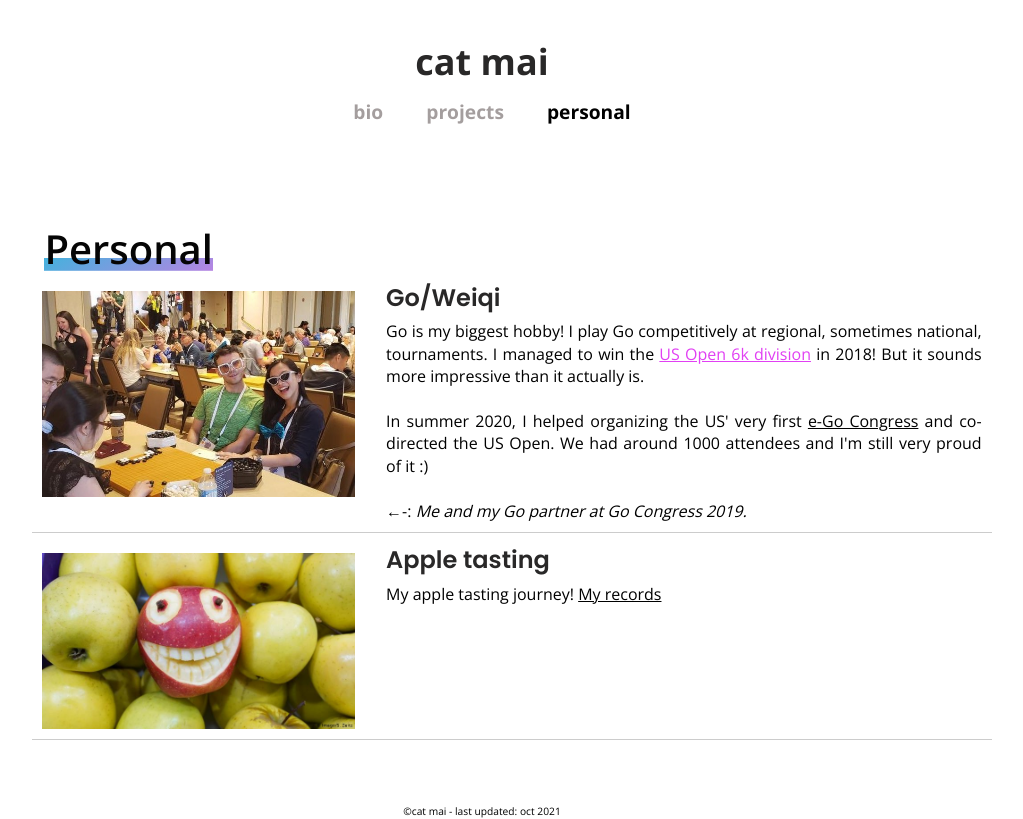
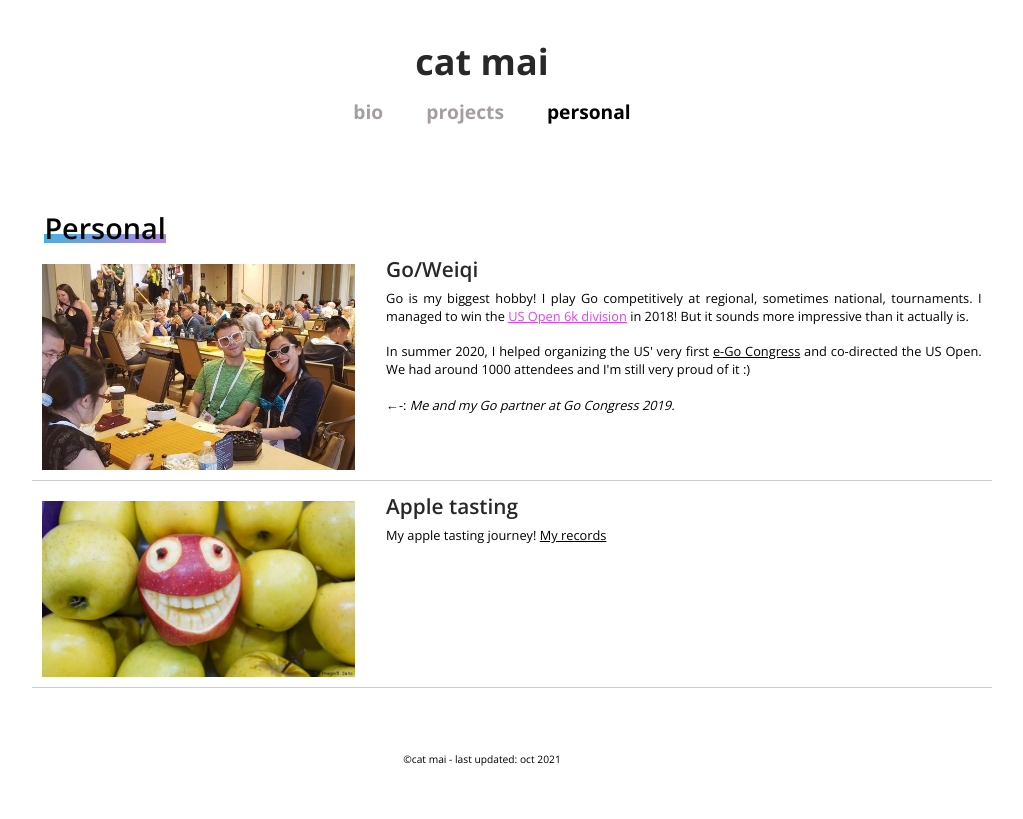
Before and after one commit to catxmai/catxmai.github.io, a plain HTML site: page personal.html in a window 1280 px wide. Shown: the whole page, without its empty margins (158-1181 px from the left). Drawn offline with nearby package versions, Linux system fonts and the light colour scheme.

Commit message:
change font size for personal

```diff
--- a/personal.html
+++ b/personal.html
@@ -41,7 +41,7 @@
 
     .personal-description li p {
         font-family: 'Open Sans',sans-serif;
-        font-size: 1em;
+        font-size: .8em;
         line-height: 1.4em;
         font-weight: 400;
         text-align: justify;
@@ -61,20 +61,20 @@
 
     .personal-description li h3 {
         margin-top: -7px;
-        font-family: "Poppins",sans-serif;
+        font-family: "Open Sans",sans-serif;
         font-weight: 600;
-        font-size: 1.5em;
+        font-size: 1.3em;
         color: #292828;
     }
 
     h1.personal_section{
         font-weight: 600;
-        font-size: 2.5em;
+        font-size: 1.8em;
     }
 
     h3.personal_section {
         font-weight: 600;
-        font-size: 2.5em;
+        font-size: 1.8em;
     }
 
 </style>
```
